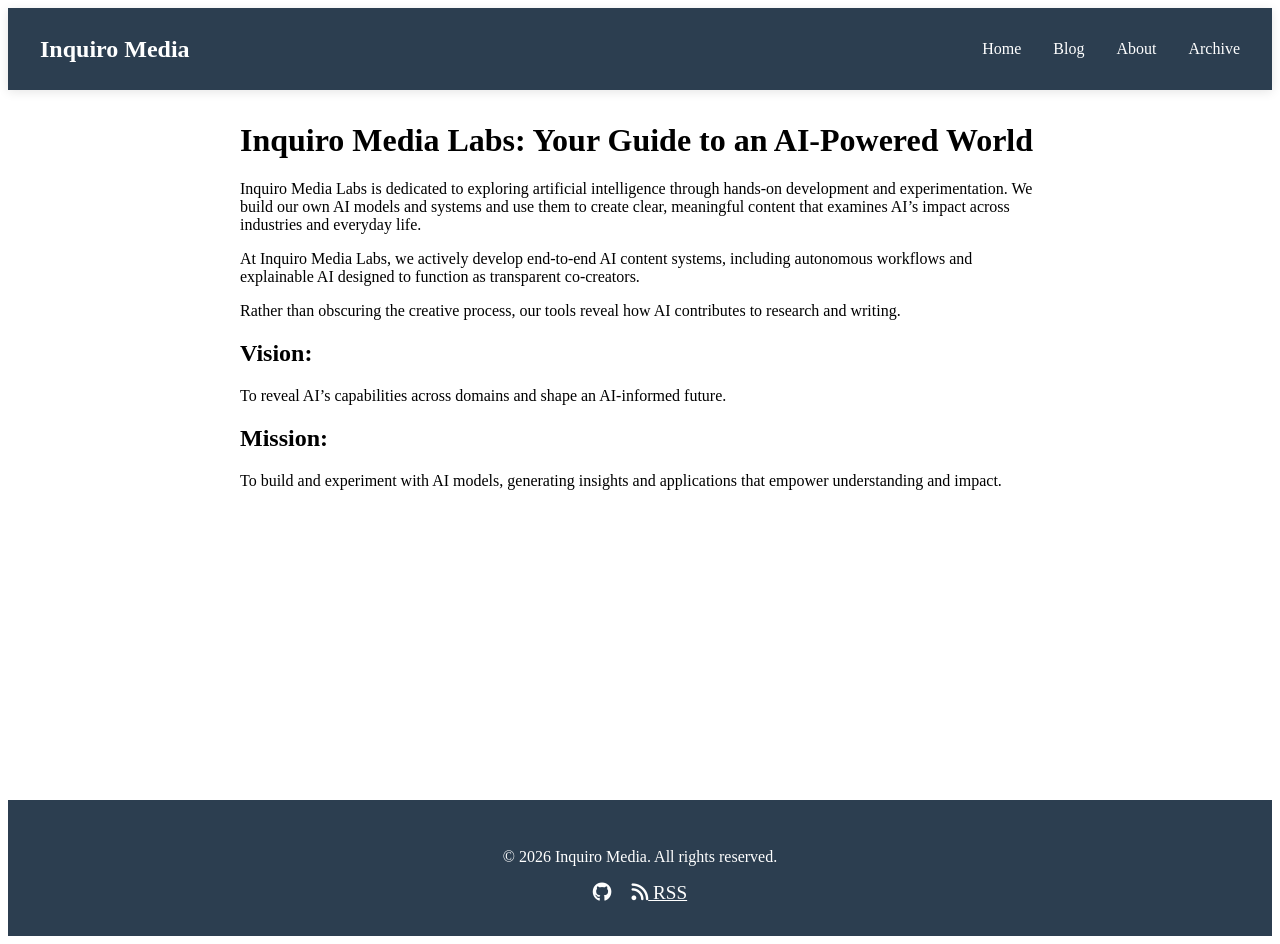
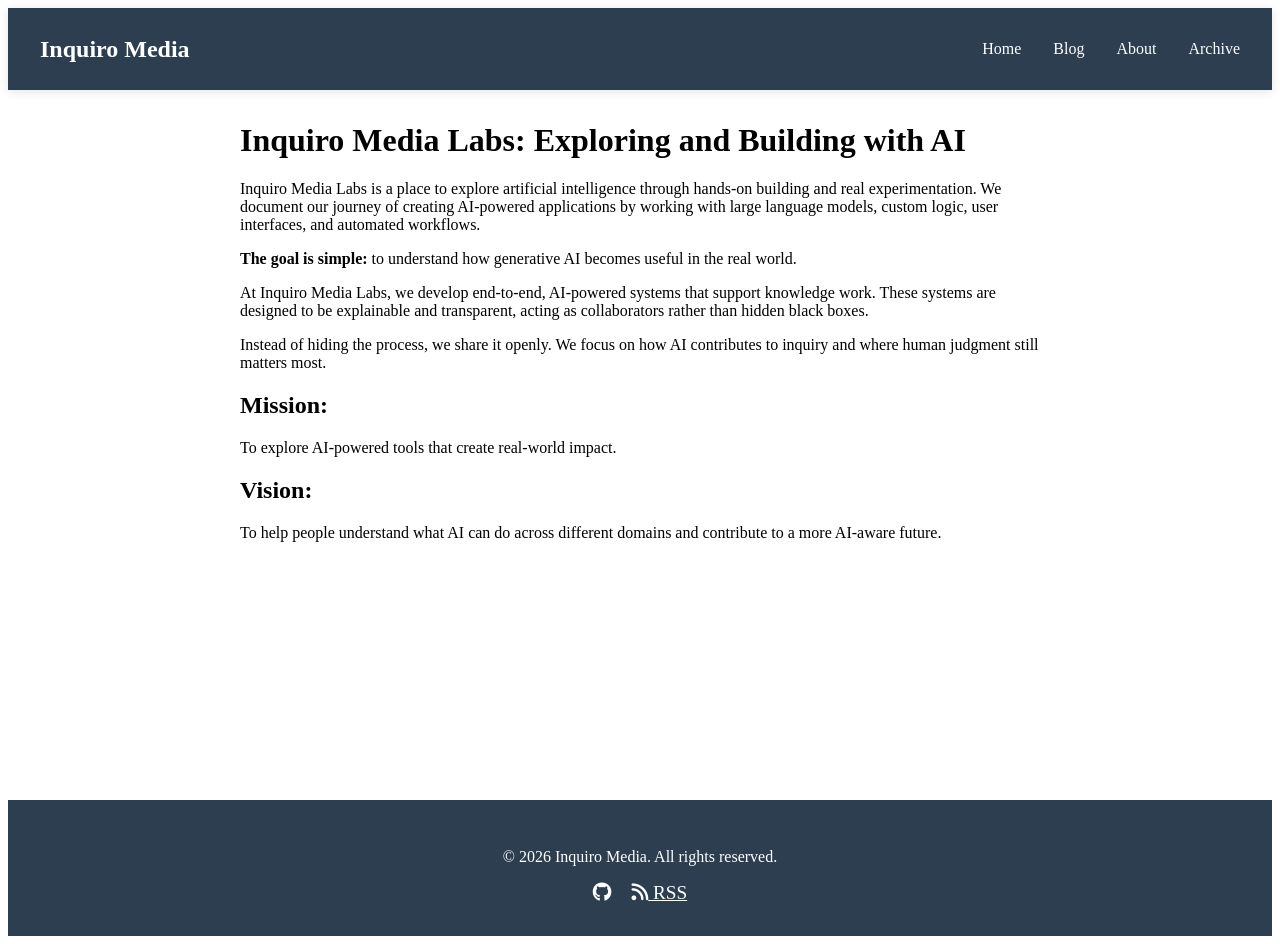
Before and after one commit to faisalmrasul/inquiro-media, a Jekyll site: the page built from about.md, in a window 1280 px wide. Built offline with Jekyll 4.4.1, drawn with Linux system fonts in a browser that asks for light colours; our own code applies the rules of GitHub Pages for plain Markdown files.

Commit message:
Update about.md

```diff
--- a/about.md
+++ b/about.md
@@ -1,13 +1,16 @@
-# Inquiro Media Labs: Your Guide to an AI-Powered World #
+# Inquiro Media Labs: Exploring and Building with AI #
 
-Inquiro Media Labs is dedicated to exploring artificial intelligence through hands-on development and experimentation. We build our own AI models and systems and use them to create clear, meaningful content that examines AI’s impact across industries and everyday life.
+Inquiro Media Labs is a place to explore artificial intelligence through hands-on building and real experimentation. We document our journey of creating AI-powered applications by working with large language models, custom logic, user interfaces, and automated workflows.
 
-At Inquiro Media Labs, we actively develop end-to-end AI content systems, including autonomous workflows and explainable AI designed to function as transparent co-creators.
+**The goal is simple:** to understand how generative AI becomes useful in the real world.
 
-Rather than obscuring the creative process, our tools reveal how AI contributes to research and writing.
+At Inquiro Media Labs, we develop end-to-end, AI-powered systems that support knowledge work. These systems are designed to be explainable and transparent, acting as collaborators rather than hidden black boxes.
+
+Instead of hiding the process, we share it openly. We focus on how AI contributes to inquiry and where human judgment still matters most.
+
+
+## Mission: ##
+To explore AI-powered tools that create real-world impact.
 
 ## Vision: ##
-To reveal AI’s capabilities across domains and shape an AI-informed future.
-
-## Mission: ##
-To build and experiment with AI models, generating insights and applications that empower understanding and impact.
+To help people understand what AI can do across different domains and contribute to a more AI-aware future.
```
